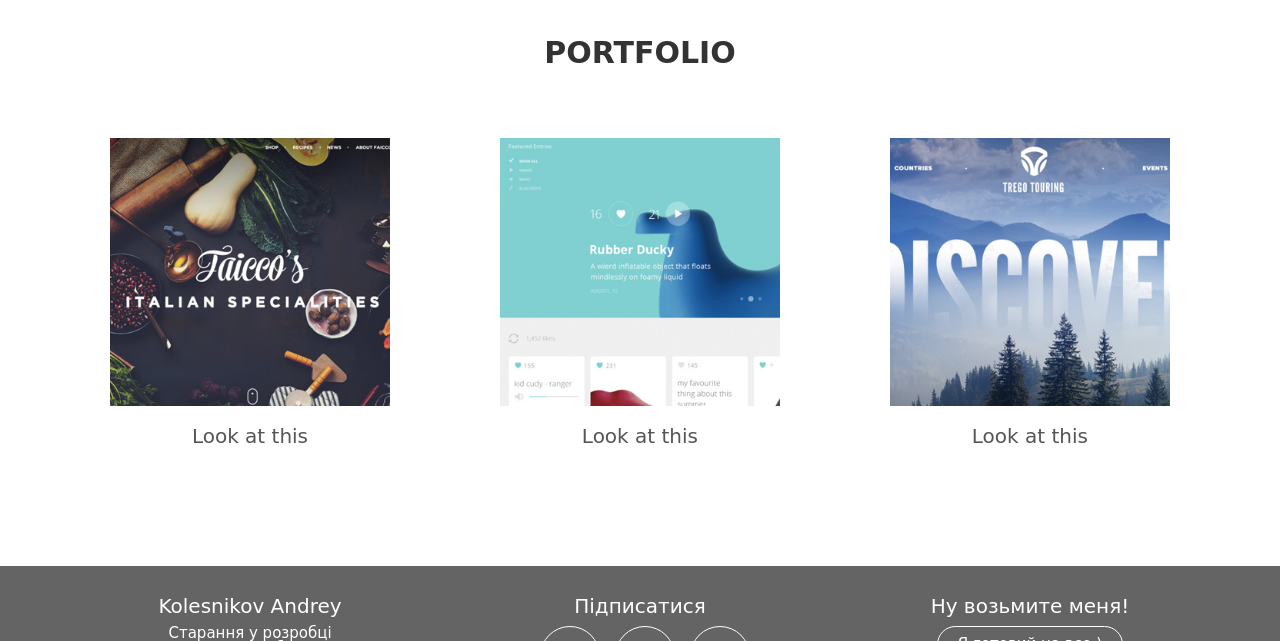
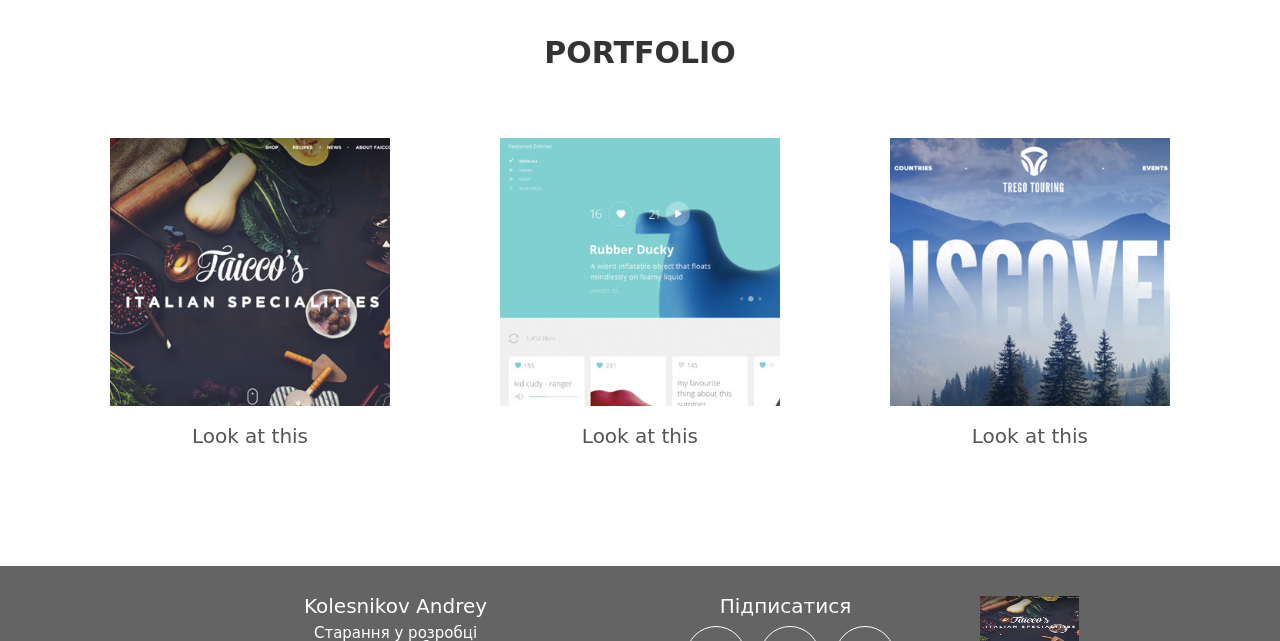
Before and after one commit to somebeer/somebeer.github.io, a plain HTML site: page index.html in a window 1280 px wide. Shown: the part 812-1453 px from the top of the page. Drawn offline with Linux system fonts and the light colour scheme; a web font is replaced by a local one.

Commit message:
Update index.html

```diff
--- a/index.html
+++ b/index.html
@@ -42,6 +42,7 @@
 		</div>
 	</section>
 
+
 	<footer>
 		<div class="container">
 			<div class="footer-info">
@@ -71,6 +72,9 @@
 				</picture>
 				</a>
 			</div>
+
+			<a href="viber://add?number=380674440088"><img src="img/portfolio/1.jpg" alt="" border="0" width="99" height="50" />
+
 			<div class="feedback">
 				<p class="footer-head">Ну возьмите меня!</p>
 				<a class="footer-btn" href="#">Я готовий на все:)</a>
```
